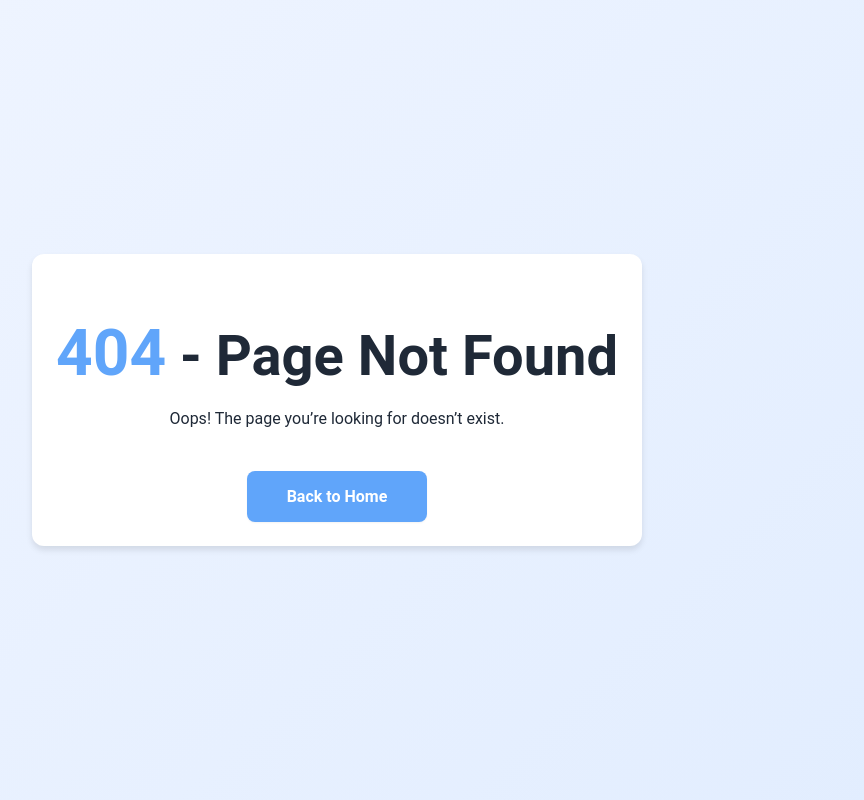
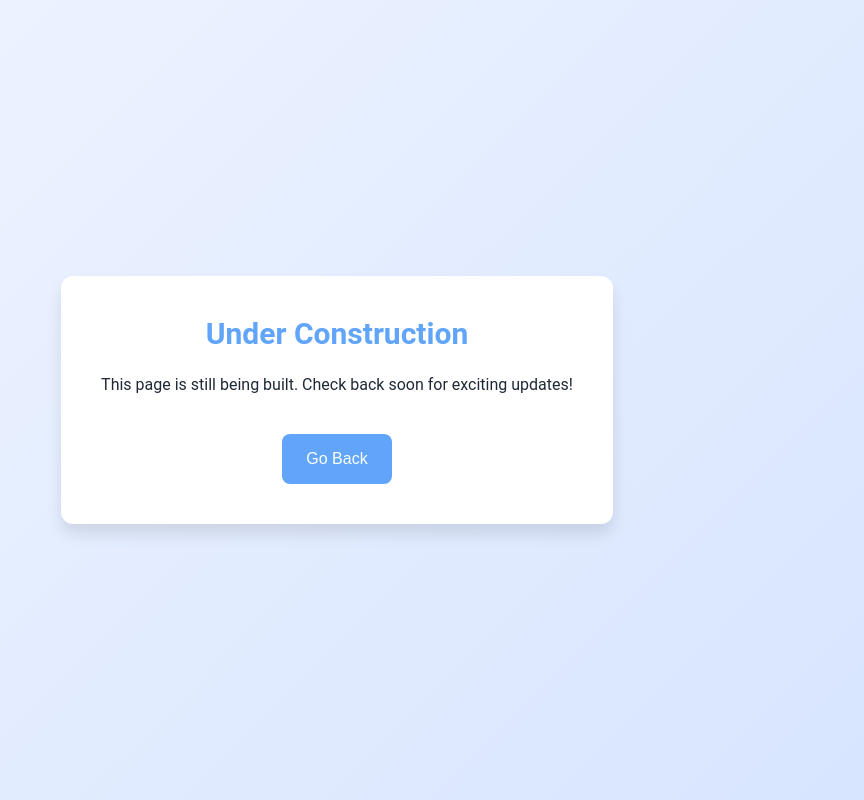
Before and after one commit to amiraghelan/web-dev-final-front, a React (Vite) app: page /coming-soon in a window 1280 px wide. Before the commit this address led to /not-found. Shown: the whole page, without its empty margins (303-1167 px from the left). Built offline with nearby package versions, Linux system fonts and the light colour scheme.

Commit message:
add udner construction

```diff
--- a/src/App.tsx
+++ b/src/App.tsx
@@ -16,6 +16,7 @@ import ProtectedRoute from "@pages/ProtectedRoute";
 import Profile from "@components/Profile";
 import AboutUsPage from "@pages/AboutUsPage";
 import CartPage from "@pages/CartPage";
+import UnderConstruction from "@pages/UnderConstruction";
 
 const router = createBrowserRouter([
    {
@@ -73,6 +74,11 @@ const router = createBrowserRouter([
       element: <NotFound />,
    },
    {
+      path: "coming-soon",
+      element: <UnderConstruction />,
+   },
+
+   {
       path: "*",
       element: (
          <Navigate
--- a/src/assets/data/configs.json
+++ b/src/assets/data/configs.json
@@ -1,5 +1,5 @@
 {
-   "apiBaseUrl": "http://172.18.33.127:5000/api",
+   "apiBaseUrl": "https://server-a5h7.onrender.com/api",
    "aboutUs": {
       "title": "About Us",
       "description": "We are a passionate team building awesome web Applications.",
--- a/src/components/AdminPanel.tsx
+++ b/src/components/AdminPanel.tsx
@@ -30,6 +30,13 @@ const AdminPanel = () => {
                   }>
                   Products
                </NavLink>
+               <NavLink
+                  to="/coming-soon"
+                  className={({ isActive }) =>
+                     `tab ${isActive ? "active" : ""}`
+                  }>
+                  Users
+               </NavLink>
             </div>
             <Routes>
                <Route
--- a/src/pages/CartPage.tsx
+++ b/src/pages/CartPage.tsx
@@ -4,6 +4,7 @@ import { toast } from "react-toastify";
 import { FiShoppingCart } from "react-icons/fi";
 import AddToCartModal from "@components/AddToCartModal";
 import "@styles/pages/CartPage.scss";
+import { useNavigate } from "react-router-dom";
 
 const CartPage = () => {
    const authContext = useContext(AuthContext);
@@ -13,6 +14,8 @@ const CartPage = () => {
       quantity: number;
       stock: number;
    } | null>(null);
+
+   const navigate = useNavigate();
 
    if (!authContext)
       throw new Error("AuthContext must be used within AuthProvider");
@@ -30,7 +33,7 @@ const CartPage = () => {
       cart?.reduce((total, item) => total + calculateItemTotal(item), 0) || 0;
 
    const handleFinalizeOrder = () => {
-      alert("Place finalized!");
+      navigate("/coming-soon");
    };
 
    const handleEdit = (item: {
--- /dev/null
+++ b/src/pages/UnderConstruction.tsx
@@ -0,0 +1,28 @@
+import { useNavigate } from "react-router-dom";
+import "@styles/pages/UnderConstruction.scss";
+
+const UnderConstruction = () => {
+  const navigate = useNavigate();
+
+  const handleBack = () => {
+    navigate(-1);
+  };
+
+  return (
+    <div className="under-construction-page">
+      <main className="under-construction-main">
+        <div className="under-construction-content">
+          <h1 className="under-construction-title">Under Construction</h1>
+          <p className="under-construction-message">
+            This page is still being built. Check back soon for exciting updates!
+          </p>
+          <button className="under-construction-back-button" onClick={handleBack}>
+            Go Back
+          </button>
+        </div>
+      </main>
+    </div>
+  );
+};
+
+export default UnderConstruction;
--- /dev/null
+++ b/src/styles/pages/UnderConstruction.scss
@@ -0,0 +1,103 @@
+@use "sass:color";
+
+.under-construction-page {
+  display: flex;
+  flex-direction: column;
+  min-height: 100vh; /* Footer fix */
+  background: linear-gradient(135deg, vars.$background-color, vars.darken(vars.$background-color, 5%));
+}
+
+.under-construction-main {
+  flex: 1; /* Footer fix */
+  max-width: 1000px;
+  margin: vars.$spacing-lg auto;
+  padding: vars.$spacing-md;
+  display: flex;
+  justify-content: center;
+  align-items: center;
+}
+
+.under-construction-content {
+  background-color: vars.$white;
+  border-radius: 12px;
+  box-shadow: vars.$shadow-lg;
+  padding: vars.$spacing-lg;
+  text-align: center;
+  opacity: 0;
+  animation: fadeIn 1s ease-in-out forwards;
+  max-width: 500px;
+  width: 90%;
+}
+
+.under-construction-image {
+  width: 150px;
+  height: auto;
+  margin-bottom: vars.$spacing-md;
+}
+
+.under-construction-title {
+  font-size: vars.$font-size-large * 1.5;
+  font-weight: vars.$font-weight-bold;
+  color: vars.$primary-color;
+  margin: 0 0 vars.$spacing-md;
+}
+
+.under-construction-message {
+  font-size: vars.$font-size-base;
+  color: vars.$text-color;
+  margin: 0 0 vars.$spacing-lg;
+}
+
+.under-construction-back-button {
+  background-color: vars.$primary-color;
+  color: vars.$white;
+  border: none;
+  border-radius: 8px;
+  padding: vars.$spacing-sm vars.$spacing-md;
+  font-size: vars.$font-size-base;
+  cursor: pointer;
+  transition: background-color vars.$transition-speed vars.$transition-easing;
+
+  &:hover {
+    background-color: vars.$accent-color;
+  }
+}
+
+@keyframes fadeIn {
+  from {
+    opacity: 0;
+    transform: translateY(20px);
+  }
+  to {
+    opacity: 1;
+    transform: translateY(0);
+  }
+}
+
+@media (max-width: vars.$breakpoint-md) {
+  .under-construction-main {
+    margin: vars.$spacing-md;
+    padding: vars.$spacing-sm;
+  }
+
+  .under-construction-content {
+    padding: vars.$spacing-md;
+  }
+
+  .under-construction-image {
+    width: 100px;
+  }
+
+  .under-construction-title {
+    font-size: vars.$font-size-large;
+  }
+
+  .under-construction-message {
+    font-size: vars.$font-size-small;
+  }
+
+  .under-construction-back-button {
+    padding: vars.$spacing-xs vars.$spacing-sm;
+    font-size: vars.$font-size-small;
+  }
+}
```
